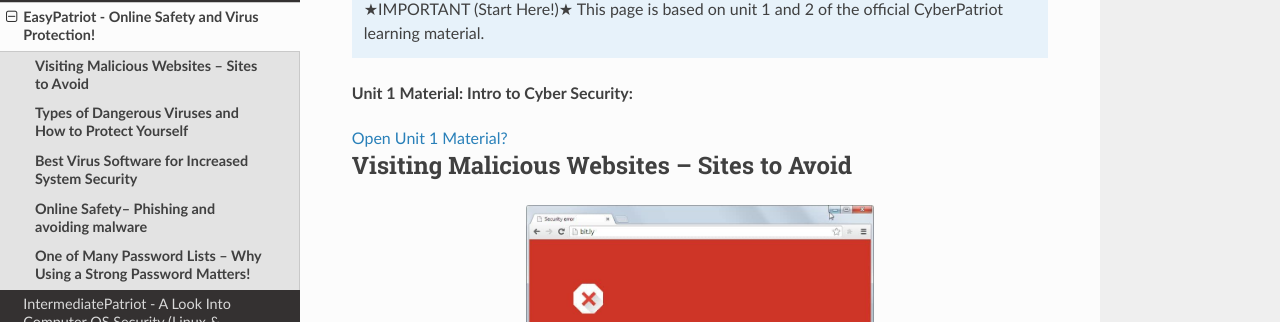
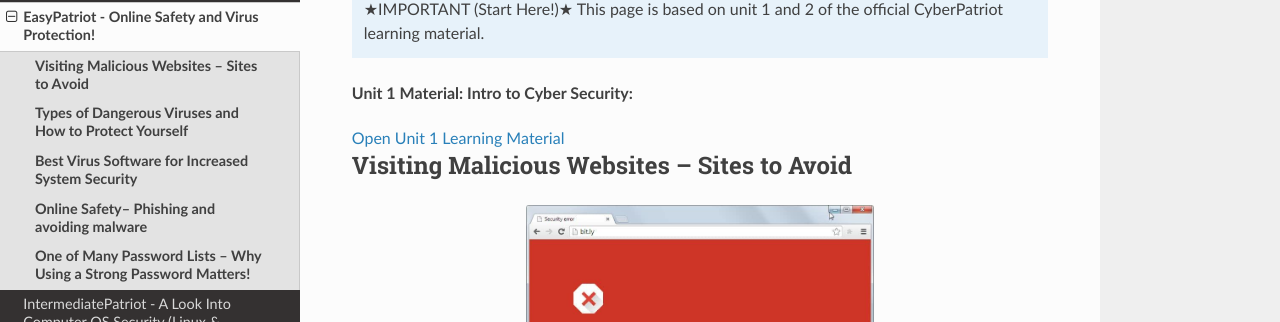
Before and after one commit to natt96z/cybersac, a Sphinx documentation site: the page built from docs/source/BeginnerEasyCybersac.rst, in a window 1280 px wide and 900 px high, scrolled down 492 px. Shown: the part 129-451 px from the top of the window. Built offline with Sphinx 7.4.7 and the Read the Docs theme 2.0.0, drawn with Linux system fonts in a browser that asks for light colours.

Commit message:
Update BeginnerEasyCybersac.rst

```diff
--- a/docs/source/BeginnerEasyCybersac.rst
+++ b/docs/source/BeginnerEasyCybersac.rst
@@ -11,7 +11,7 @@
 
 .. raw:: html
 
-   <a href="https://drive.google.com/file/d/1zi67tDVoSFbnODvH4ebx5iNOf6MotPNi/view?usp=sharing" target="_blank" onclick="window.open(this.href,this.target,'width=500,height=300,top=100,left=100,status=yes');return false">Open Unit 1 Material?</a>
+   <a href="https://drive.google.com/file/d/1zi67tDVoSFbnODvH4ebx5iNOf6MotPNi/view?usp=sharing" target="_blank">Open Unit 1 Learning Material</a>
 
 
 
```
